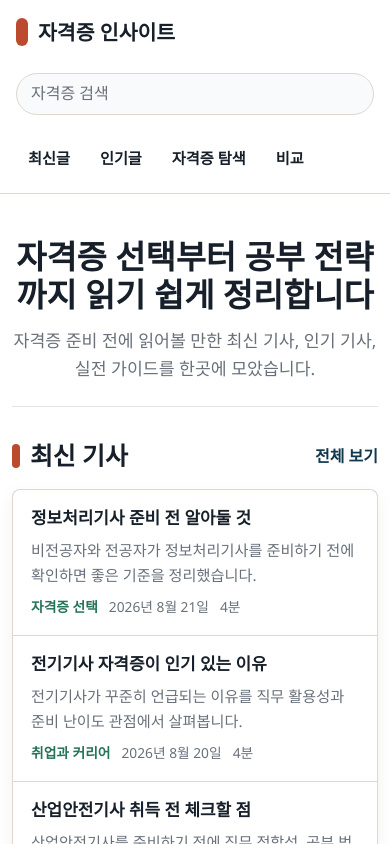
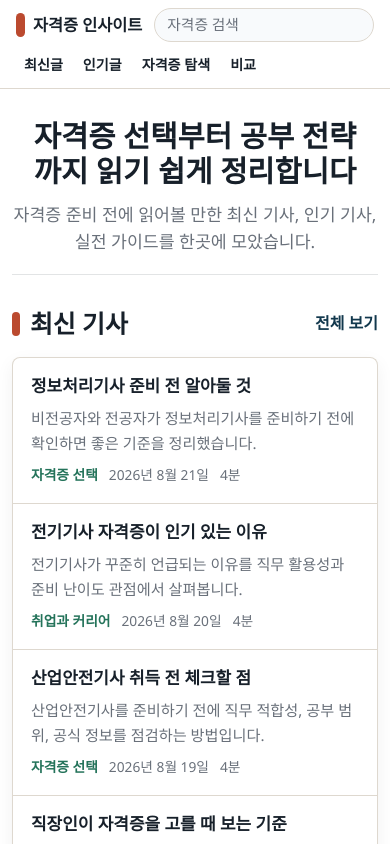
Before and after one commit to ssedol/info-revenue-engine, a Next.js app: page / in a window 390 px wide. Shown: the top 844 px of the page. Built offline with nearby package versions, Linux system fonts and the light colour scheme; no server answers.

Commit message:
Compact mobile header layout

```diff
--- a/src/app/globals.css
+++ b/src/app/globals.css
@@ -1201,9 +1201,22 @@ button:focus-visible {
 
 @media (max-width: 640px) {
   .site-header__inner {
-    align-items: flex-start;
-    flex-direction: column;
-    padding: 16px 0;
+    min-height: auto;
+    display: grid;
+    grid-template-columns: auto minmax(0, 1fr);
+    align-items: center;
+    gap: 8px 12px;
+    padding: 8px 0;
+  }
+
+  .site-brand {
+    gap: 8px;
+    font-size: 1.02rem;
+  }
+
+  .site-brand::before {
+    width: 9px;
+    height: 24px;
   }
 
   .site-search {
@@ -1211,8 +1224,31 @@ button:focus-visible {
     max-width: none;
   }
 
-  .site-topics {
-    width: min(100% - 24px, 1120px);
+  .site-search input {
+    min-height: 34px;
+    padding: 0 12px;
+    font-size: 0.92rem;
+  }
+
+  .site-nav {
+    grid-column: 1 / -1;
+    width: 100%;
+    flex-wrap: nowrap;
+    gap: 4px;
+    overflow-x: auto;
+    scrollbar-width: none;
+  }
+
+  .site-nav::-webkit-scrollbar {
+    display: none;
+  }
+
+  .site-nav a {
+    flex: 0 0 auto;
+    min-height: 30px;
+    padding: 0 8px;
+    font-size: 0.88rem;
+    white-space: nowrap;
   }
 
   .meta-list div,
@@ -1224,7 +1260,7 @@ button:focus-visible {
 
   .content {
     width: min(100% - 24px, 1120px);
-    padding-top: 20px;
+    padding-top: 12px;
   }
 
   .article-page {
@@ -1233,12 +1269,12 @@ button:focus-visible {
   }
 
   .hero {
-    padding: 24px 0;
+    padding: 18px 0;
   }
 
   .hero h1,
   .article-header h1 {
-    font-size: 2.05rem;
+    font-size: 1.85rem;
     line-height: 1.18;
   }
 
```
